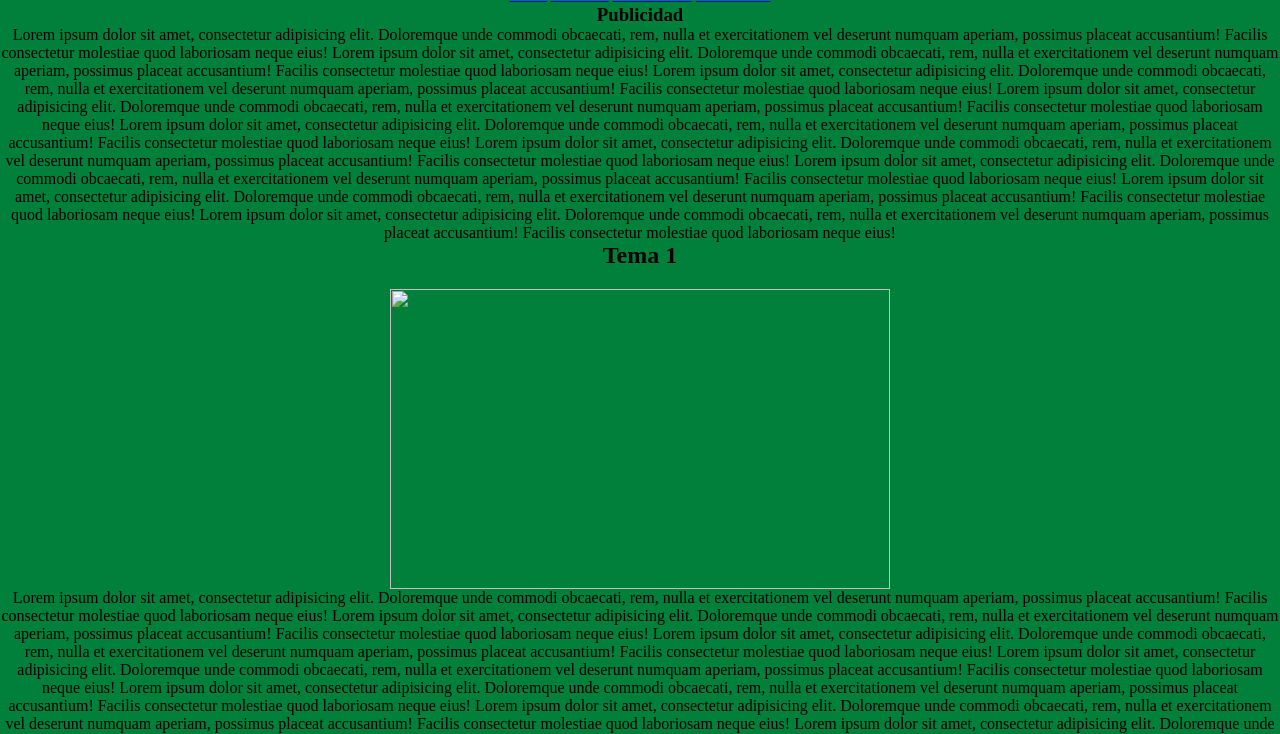
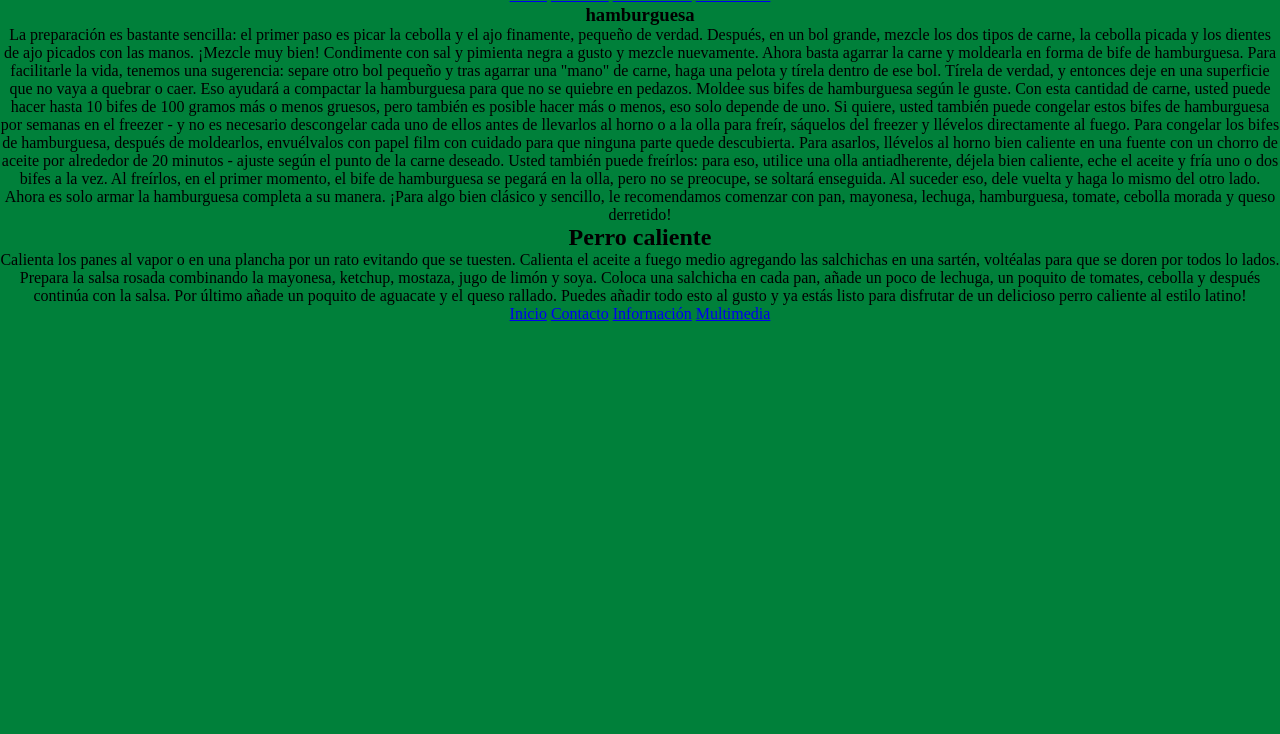
Before and after one commit to nicisa/comidas-r-pidas, a plain HTML site: page fg.html in a window 1280 px wide. Shown: the part 51-785 px from the top of the page. Drawn offline with Linux system fonts and the light colour scheme.

Commit message:
Update fg.html

```diff
--- a/fg.html
+++ b/fg.html
@@ -24,102 +24,65 @@
         <!--Video-->
     </nav>
     <aside>
-        <h3>Publicidad</h3>
-        Lorem ipsum dolor sit amet, consectetur adipisicing elit. Doloremque unde commodi obcaecati, rem, nulla et
-        exercitationem vel deserunt numquam aperiam, possimus placeat accusantium! Facilis consectetur molestiae quod
-        laboriosam neque eius!
-        Lorem ipsum dolor sit amet, consectetur adipisicing elit. Doloremque unde commodi obcaecati, rem, nulla et
-        exercitationem vel deserunt numquam aperiam, possimus placeat accusantium! Facilis consectetur molestiae quod
-        laboriosam neque eius!
-        Lorem ipsum dolor sit amet, consectetur adipisicing elit. Doloremque unde commodi obcaecati, rem, nulla et
-        exercitationem vel deserunt numquam aperiam, possimus placeat accusantium! Facilis consectetur molestiae quod
-        laboriosam neque eius!
-        Lorem ipsum dolor sit amet, consectetur adipisicing elit. Doloremque unde commodi obcaecati, rem, nulla et
-        exercitationem vel deserunt numquam aperiam, possimus placeat accusantium! Facilis consectetur molestiae quod
-        laboriosam neque eius!
-        Lorem ipsum dolor sit amet, consectetur adipisicing elit. Doloremque unde commodi obcaecati, rem, nulla et
-        exercitationem vel deserunt numquam aperiam, possimus placeat accusantium! Facilis consectetur molestiae quod
-        laboriosam neque eius!
-        Lorem ipsum dolor sit amet, consectetur adipisicing elit. Doloremque unde commodi obcaecati, rem, nulla et
-        exercitationem vel deserunt numquam aperiam, possimus placeat accusantium! Facilis consectetur molestiae quod
-        laboriosam neque eius!
-        Lorem ipsum dolor sit amet, consectetur adipisicing elit. Doloremque unde commodi obcaecati, rem, nulla et
-        exercitationem vel deserunt numquam aperiam, possimus placeat accusantium! Facilis consectetur molestiae quod
-        laboriosam neque eius!
-        Lorem ipsum dolor sit amet, consectetur adipisicing elit. Doloremque unde commodi obcaecati, rem, nulla et
-        exercitationem vel deserunt numquam aperiam, possimus placeat accusantium! Facilis consectetur molestiae quod
-        laboriosam neque eius!
-        Lorem ipsum dolor sit amet, consectetur adipisicing elit. Doloremque unde commodi obcaecati, rem, nulla et
-        exercitationem vel deserunt numquam aperiam, possimus placeat accusantium! Facilis consectetur molestiae quod
-        laboriosam neque eius!
+        <h3>hamburguesa</h3>
+        La preparación es bastante sencilla: el primer paso es picar la cebolla y el ajo
+        finamente, pequeño de verdad. Después, en un bol grande, mezcle los dos tipos de carne,
+        la cebolla picada y los dientes de ajo picados con las manos.
+
+        ¡Mezcle muy bien! Condimente con sal y pimienta negra a gusto y mezcle nuevamente.
+        Ahora basta agarrar la carne y moldearla en forma de bife de hamburguesa.
+        Para facilitarle la vida, tenemos una sugerencia: separe otro bol pequeño y tras agarrar
+        una "mano" de carne, haga una pelota y tírela dentro de ese bol.
+
+        Tírela de verdad, y entonces deje en una superficie que no vaya a quebrar o caer. Eso
+        ayudará a compactar la hamburguesa para que no se quiebre en pedazos.
+
+        Moldee sus bifes de hamburguesa según le guste. Con esta cantidad de carne, usted puede
+        hacer hasta 10 bifes de 100 gramos más o menos gruesos, pero también es posible hacer más
+        o menos, eso solo depende de uno.
+
+        Si quiere, usted también puede congelar estos bifes de hamburguesa por semanas en el
+        freezer - y no es necesario descongelar cada uno de ellos antes de llevarlos al horno o a
+        la olla para freír, sáquelos del freezer y llévelos directamente al fuego. Para congelar
+        los bifes de hamburguesa, después de moldearlos, envuélvalos con papel film con cuidado
+        para que ninguna parte quede descubierta.
+
+        Para asarlos, llévelos al horno bien caliente en una fuente con un chorro de aceite por
+        alrededor de 20 minutos - ajuste según el punto de la carne deseado. Usted también puede
+        freírlos: para eso, utilice una olla antiadherente, déjela bien caliente, eche el aceite y
+        fría uno o dos bifes a la vez.
+
+        Al freírlos, en el primer momento, el bife de hamburguesa se pegará en la olla, pero no se
+        preocupe, se soltará enseguida. Al suceder eso, dele vuelta  y haga lo mismo del otro lado.
+
+        Ahora es solo armar la hamburguesa completa a su manera. ¡Para algo bien clásico y
+        sencillo, le recomendamos comenzar con pan, mayonesa, lechuga, hamburguesa, tomate,
+        cebolla morada y queso derretido!
     </aside>
     <main>
         <article>
-            <h2>Tema 1</h2>
+
+            <h2>Perro caliente</h2>
             <section>
-                <img class="imgIzquierda" src="img/1.jpg" alt="">
-                Lorem ipsum dolor sit amet, consectetur adipisicing elit. Doloremque unde commodi obcaecati, rem, nulla
-                et exercitationem vel deserunt numquam aperiam, possimus placeat accusantium! Facilis consectetur
-                molestiae quod laboriosam neque eius!
-                Lorem ipsum dolor sit amet, consectetur adipisicing elit. Doloremque unde commodi obcaecati, rem, nulla
-                et exercitationem vel deserunt numquam aperiam, possimus placeat accusantium! Facilis consectetur
-                molestiae quod laboriosam neque eius!
-                Lorem ipsum dolor sit amet, consectetur adipisicing elit. Doloremque unde commodi obcaecati, rem, nulla
-                et exercitationem vel deserunt numquam aperiam, possimus placeat accusantium! Facilis consectetur
-                molestiae quod laboriosam neque eius!
-                Lorem ipsum dolor sit amet, consectetur adipisicing elit. Doloremque unde commodi obcaecati, rem, nulla
-                et exercitationem vel deserunt numquam aperiam, possimus placeat accusantium! Facilis consectetur
-                molestiae quod laboriosam neque eius!
-                Lorem ipsum dolor sit amet, consectetur adipisicing elit. Doloremque unde commodi obcaecati, rem, nulla
-                et exercitationem vel deserunt numquam aperiam, possimus placeat accusantium! Facilis consectetur
-                molestiae quod laboriosam neque eius!
-                Lorem ipsum dolor sit amet, consectetur adipisicing elit. Doloremque unde commodi obcaecati, rem, nulla
-                et exercitationem vel deserunt numquam aperiam, possimus placeat accusantium! Facilis consectetur
-                molestiae quod laboriosam neque eius!
-                Lorem ipsum dolor sit amet, consectetur adipisicing elit. Doloremque unde commodi obcaecati, rem, nulla
-                et exercitationem vel deserunt numquam aperiam, possimus placeat accusantium! Facilis consectetur
-                molestiae quod laboriosam neque eius!
-                Lorem ipsum dolor sit amet, consectetur adipisicing elit. Doloremque unde commodi obcaecati, rem, nulla
-                et exercitationem vel deserunt numquam aperiam, possimus placeat accusantium! Facilis consectetur
-                molestiae quod laboriosam neque eius!
-                Lorem ipsum dolor sit amet, consectetur adipisicing elit. Doloremque unde commodi obcaecati, rem, nulla
-                et exercitationem vel deserunt numquam aperiam, possimus placeat accusantium! Facilis consectetur
-                molestiae quod laboriosam neque eius!
-                <iframe width="560" height="315" src="https://www.youtube.com/embed/VIoisIGJ3N0" frameborder="0" allow="accelerometer; autoplay; encrypted-media; gyroscope; picture-in-picture" allowfullscreen></iframe>
 
             </section>
         </article>
         <article>
-            <h2>Tema 2</h2>
+
             <section>
-                <img class="imgDerecha" src="img/2.webp" alt="">
-                Lorem ipsum dolor sit amet, consectetur adipisicing elit. Doloremque unde commodi obcaecati, rem, nulla
-                et exercitationem vel deserunt numquam aperiam, possimus placeat accusantium! Facilis consectetur
-                molestiae quod laboriosam neque eius!
-                Lorem ipsum dolor sit amet, consectetur adipisicing elit. Doloremque unde commodi obcaecati, rem, nulla
-                et exercitationem vel deserunt numquam aperiam, possimus placeat accusantium! Facilis consectetur
-                molestiae quod laboriosam neque eius!
-                Lorem ipsum dolor sit amet, consectetur adipisicing elit. Doloremque unde commodi obcaecati, rem, nulla
-                et exercitationem vel deserunt numquam aperiam, possimus placeat accusantium! Facilis consectetur
-                molestiae quod laboriosam neque eius!
-                Lorem ipsum dolor sit amet, consectetur adipisicing elit. Doloremque unde commodi obcaecati, rem, nulla
-                et exercitationem vel deserunt numquam aperiam, possimus placeat accusantium! Facilis consectetur
-                molestiae quod laboriosam neque eius!
-                Lorem ipsum dolor sit amet, consectetur adipisicing elit. Doloremque unde commodi obcaecati, rem, nulla
-                et exercitationem vel deserunt numquam aperiam, possimus placeat accusantium! Facilis consectetur
-                molestiae quod laboriosam neque eius!
-                Lorem ipsum dolor sit amet, consectetur adipisicing elit. Doloremque unde commodi obcaecati, rem, nulla
-                et exercitationem vel deserunt numquam aperiam, possimus placeat accusantium! Facilis consectetur
-                molestiae quod laboriosam neque eius!
-                Lorem ipsum dolor sit amet, consectetur adipisicing elit. Doloremque unde commodi obcaecati, rem, nulla
-                et exercitationem vel deserunt numquam aperiam, possimus placeat accusantium! Facilis consectetur
-                molestiae quod laboriosam neque eius!
-                Lorem ipsum dolor sit amet, consectetur adipisicing elit. Doloremque unde commodi obcaecati, rem, nulla
-                et exercitationem vel deserunt numquam aperiam, possimus placeat accusantium! Facilis consectetur
-                molestiae quod laboriosam neque eius!
-                Lorem ipsum dolor sit amet, consectetur adipisicing elit. Doloremque unde commodi obcaecati, rem, nulla
-                et exercitationem vel deserunt numquam aperiam, possimus placeat accusantium! Facilis consectetur
-                molestiae quod laboriosam neque eius!
+
+
+Calienta los panes al vapor o en una plancha por un rato evitando que se tuesten.
+
+Calienta el aceite a fuego medio agregando las salchichas en una sartén, voltéalas para que
+se doren por todos lo lados.
+
+Prepara la salsa rosada combinando la mayonesa, ketchup, mostaza, jugo de limón y soya.
+
+Coloca una salchicha en cada pan, añade un poco de lechuga, un poquito de tomates, cebolla y
+después continúa con la salsa. Por último añade un poquito de aguacate y el queso rallado.
+Puedes añadir todo esto al gusto y ya estás listo para disfrutar de un delicioso perro caliente
+al estilo latino!
             </section>
         </article>
     </main>
@@ -130,8 +93,3 @@
         <a href="info.html">Información</a>
         <!--Tabla-->
         <a href="video.html">Multimedia</a>
-        <!--Video-->
-    </footer>
-</body>
-
-</html>
```
